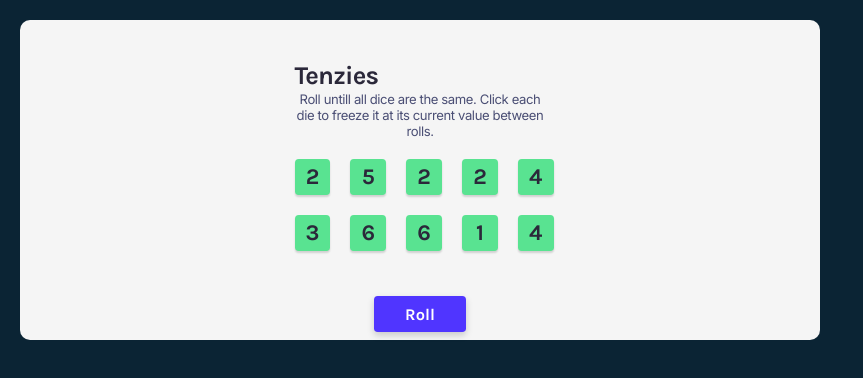
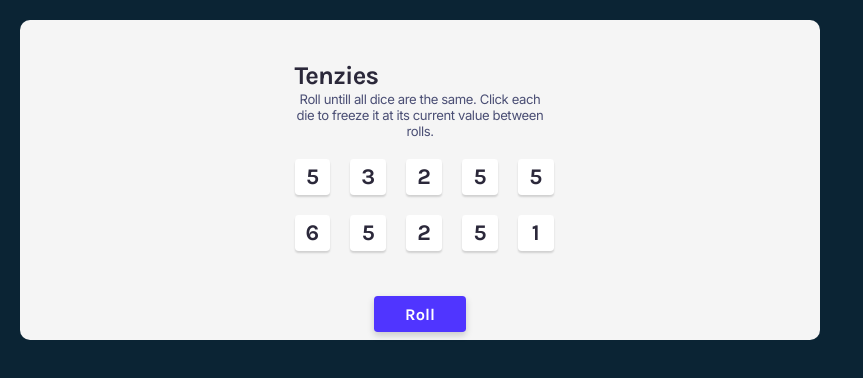
Before and after one commit to dvsoroka/Tenzies, a React (Vite) app: page / in a window 1280 px wide. Shown: the top 378 px of the page, without its empty margins (0-863 px from the left). Built offline with nearby package versions, Linux system fonts and the light colour scheme.

Commit message:
Hold dice + refactoring with generateNewDie()

```diff
--- a/src/App.jsx
+++ b/src/App.jsx
@@ -68,49 +68,102 @@ import '../style.css'
           * Remember: currently the Die component has no way of knowing
           * if it's "held" or not.
           */
+            /**
+            * Challenge #7: Create a function `holdDice` that takes
+            * `id` as a parameter. For now, just have the function
+            * console.log(id).
+            *
+            * Then, figure out how to pass that function down to each
+            * instance of the Die component so when each one is clicked,
+            * it logs its own unique ID property. (Hint: there's more
+            * than one way to make that work, so just choose whichever
+            * you want)
+            *
+            */
 
 
 function App() {
 
   const [dice, setDice] = React.useState(allNewDice());
 
-  console.log(dice)
+//#8refactoring  function allNewDice() {
+//#8refactoring     // new array to hold my numbers
+//#8refactoring     // loop 10 times
+//#8refactoring         // push a random number from 1-6 to my array
+//#8refactoring     // return array
+//#8refactoring    const newDice = []
+//#8refactoring    for (let i = 0; i < 10; i++) {
+//#8refactoring//#5  newDice.push(Math.ceil(Math.random() * 6))
+//#8refactoring      newDice.push({
+//#8refactoring        value: Math.ceil(Math.random() * 6),
+//#8refactoring        isHeld: false,
+//#8refactoring        id: nanoid()
+//#8refactoring      })
+//#8refactoring    }
+//#8refactoring
+//#8refactoring    return newDice
+//#8refactoring  }
 
-  function allNewDice() {
-     // new array to hold my numbers
-     // loop 10 times
-         // push a random number from 1-6 to my array
-     // return array
-    const newDice = []
-    for (let i = 0; i < 10; i++) {
-//#5  newDice.push(Math.ceil(Math.random() * 6))
-      newDice.push({
-        value: Math.ceil(Math.random() * 6),
-        isHeld: true,
-        id: nanoid()
-      })
-    }
+function generateNewDie() {
+  return {
+      value: Math.ceil(Math.random() * 6),
+      isHeld: false,
+      id: nanoid()
+  }
+}
 
-    return newDice
+function allNewDice() {
+  const newDice = []
+  for (let i = 0; i < 10; i++) {
+      newDice.push(generateNewDie())
   }
+  return newDice
+}
+
+              /**
+              * Challenge #8: Update the `rollDice` function to not just roll
+              * all new dice, but instead to look through the existing dice
+              * to NOT role any that are being `held`.
+              *
+              * Hint: this will look relatively similiar to the `holdDice`
+              * function below. When creating new dice, remember to use
+              * `id: nanoid()` so any new dice have an `id` as well.
+              */
+
+//#8refactoring  function rollDice() {
+//#8refactoring    setDice(prevDice => prevDice.map(
+//#8refactoring      die => (die.isHeld !== true ? {...die, value: Math.ceil(Math.random() * 6)} : die)))
+//#8refactoring
+//#8refactoring  }
+function rollDice() {
+  setDice(oldDice => oldDice.map(die => {
+      return die.isHeld ?
+          die :
+          generateNewDie()
+  }))
+}
+
 
   function toggle(id) {
     setDice(prevDice => prevDice.map(die => (die.id === id) ? {...die, isHeld: !die.isHeld} : die))
   }
+
+  function holdDice(id) {
+    setDice(prevDice => prevDice.map(die => (die.id === id) ? {...die, isHeld: !die.isHeld} : die))
+    console.log(id)
+  }
+
+
 // const diceElements = dice.map(die =>  <Die key={die.id} value={die.value}  /> )  //  instead of <Die value={die} />
   const diceElements = dice.map(die => (
     <Die
       key={die.id}
       isHeld={die.isHeld}
       value={die.value}
-      toggle={() => toggle(die.id)}
-
+      holdDice={() => holdDice(die.id)}
+//#7  toggle={() => toggle(die.id)}           //Working!
     />
   ))
-
-  function rollDice() {
-    setDice(allNewDice())
-  }
 
 
   return (
--- a/src/components/Die.jsx
+++ b/src/components/Die.jsx
@@ -8,15 +8,16 @@ export default function Die(props) {
     const [squares, setsquares] = React.useState(boxes)
 //    console.log(props)
 const styles = {
-    backgroundColor: props.isHeld ? "#59E391" : "transparent"
+    backgroundColor: props.isHeld ? "#59E391" : "white"
 }
 
     return (
         <div
             className="die-face"
             style={styles}
-            onClick={props.toggle}
+ //#7       onClick={props.toggle}              // Working!
  //         onClick={() => {props.toggle(props.id)}}
+            onClick={props.holdDice}
         >
             <h2 className="die-num">{props.value}</h2>
         </div>
```
